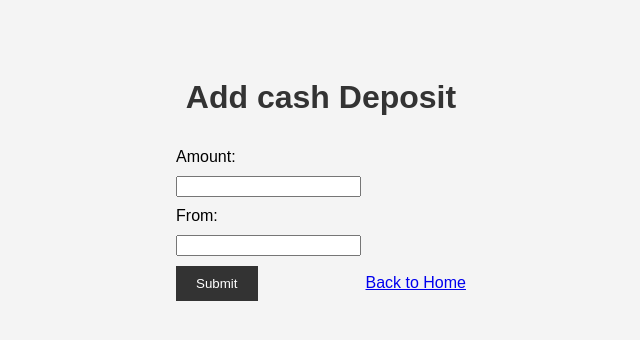
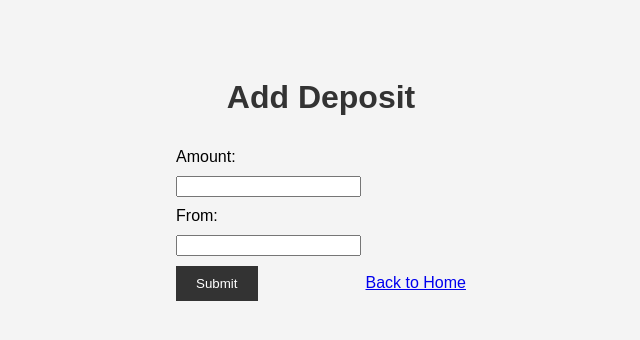
Before and after one commit to iamironman4279/bk, a Flask app: page /add_deposit in a window 1280 px wide. Shown: the top 340 px of the page, without its empty margins (319-959 px from the left). Run offline with Flask 2, Linux system fonts and the light colour scheme.

Commit message:
Update add_deposit.html

```diff
--- a/templates/add_deposit.html
+++ b/templates/add_deposit.html
@@ -2,11 +2,11 @@
 <html lang="en">
 <head>
     <meta charset="UTF-8">
-    <title>Add  Deposit</title>
+    <title>Add 12Deposit</title>
     <link rel="stylesheet" href="{{ url_for('static', filename='styles.css') }}">
 </head>
 <body>
-    <h1>Add cash Deposit</h1>
+    <h1>Add Deposit</h1>
     <form method="POST">
         <label for="dollars">Amount:</label>
         <input type="text" name="dollars" required>
```
